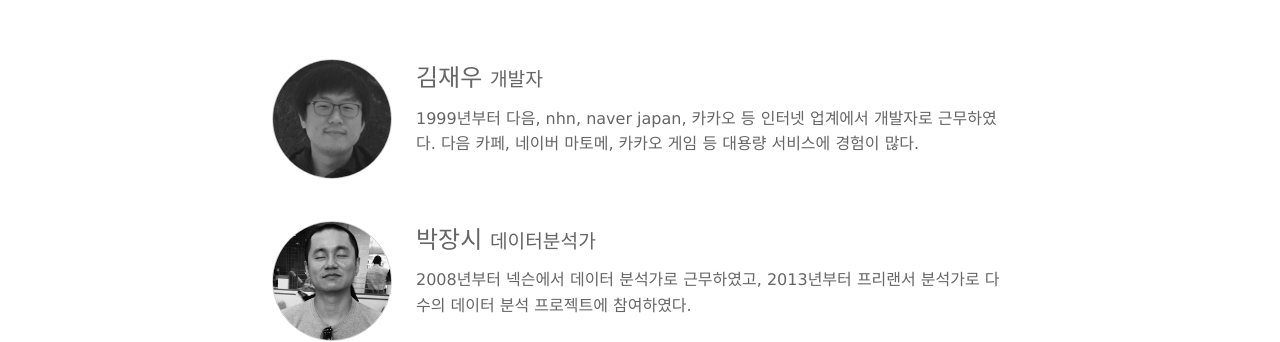
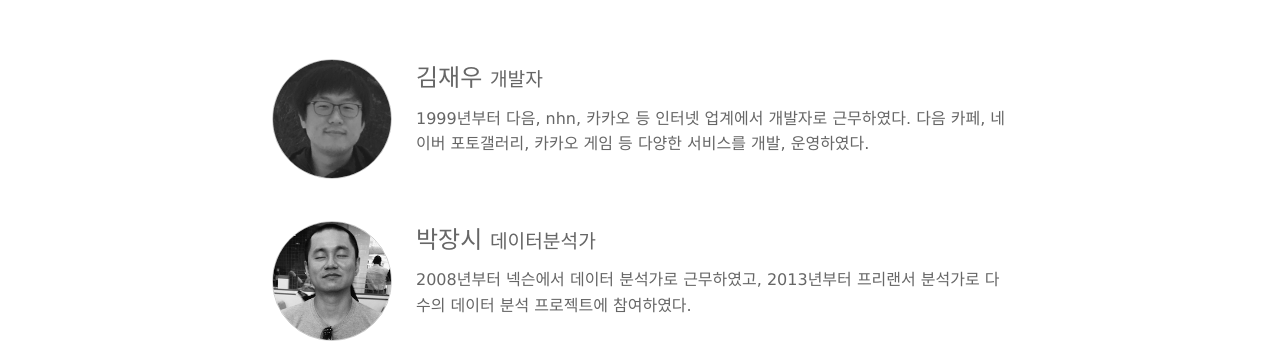
Before and after one commit to boxnwhiskr/boxnwhiskr.github.io, a Jekyll site: the page built from company.html, in a window 1280 px wide. Shown: the part 971-1313 px from the top of the page. Built offline with Jekyll 4.4.1, drawn with Linux system fonts in a browser that asks for light colours; nearby versions of some CDN libraries; some web fonts are replaced.

Commit message:
김재우 소개글 수정

```diff
--- a/_data/members.yaml
+++ b/_data/members.yaml
@@ -9,7 +9,7 @@
   title: 개발자
   image: /img/people/jaewoo.png
   description: |
-    1999년부터 다음, nhn, naver japan, 카카오 등 인터넷 업계에서 개발자로 근무하였다. 다음 카페, 네이버 마토메, 카카오 게임 등 대용량 서비스에 경험이 많다.
+    1999년부터 다음, nhn, 카카오 등 인터넷 업계에서 개발자로 근무하였다. 다음 카페, 네이버 포토갤러리, 카카오 게임 등 다양한 서비스를 개발, 운영하였다.
 - name: 박장시
   title: 데이터분석가
   image: /img/people/jangsea.png
```
